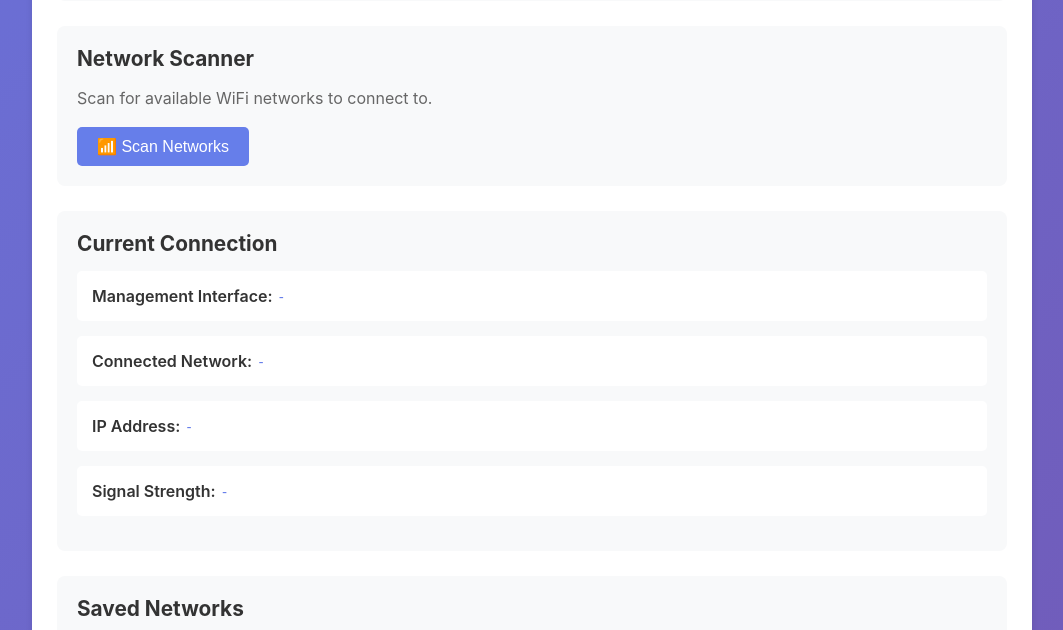
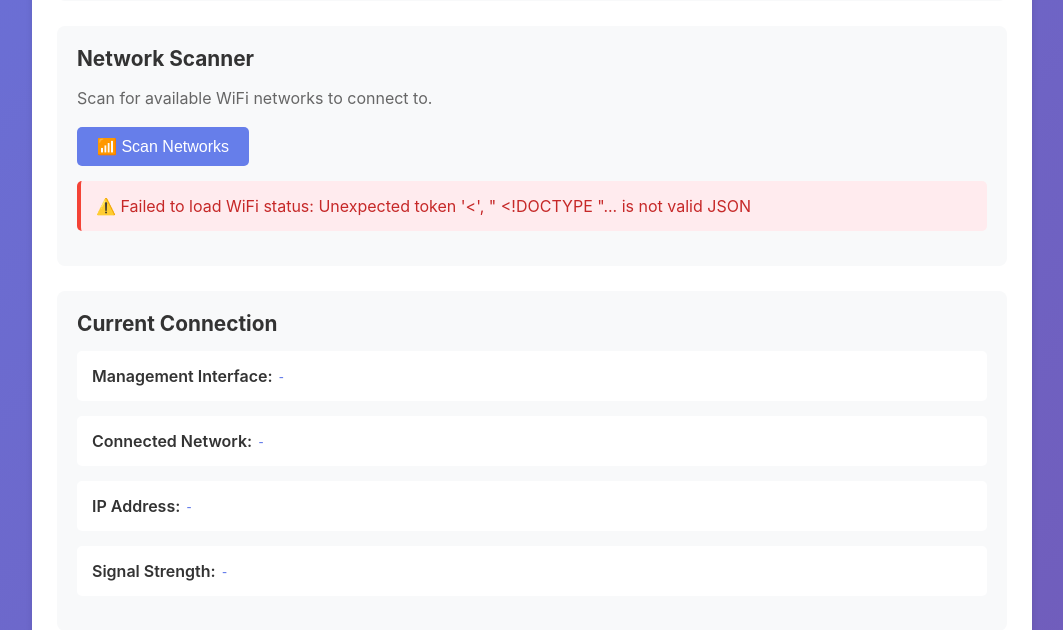
Before and after one commit to elm1nst3r/DeskPlumbus, a Flask app: template web/templates/settings.html in a window 1280 px wide. Shown: the part 1431-2061 px from the top of the page, without its empty margins (108-1171 px from the left). Run offline with Flask 3, Linux system fonts and the light colour scheme; the template is opened without the code that fills it, so the values that code supplies are empty.

Commit message:
Fix settings page: mosh status and WiFi manager error handling
Settings Page Fixes:
- Added loadMoshStatus() to DOMContentLoaded event listener
- Mosh server status now loads automatically on page load
- Added error display for WiFi manager initialization failures
- Shows helpful error messages when WiFi manager is unavailable

API Improvements:
- Added null check for WiFi manager in /api/wifi/status
- Added null check for WiFi manager in /api/wifi/scan
- Returns 503 status with clear error when manager not initialized
- Better error messages for troubleshooting

UI Enhancements:
- WiFi status displays "Unavailable" when manager fails
- Error messages shown prominently in WiFi status section
- Sets default "N/A" values when data unavailable

🤖 Generated with [Claude Code](https://claude.com/claude-code)

Co-Authored-By: Claude Sonnet 4.5 <noreply@anthropic.com>

```diff
--- a/app/api.py
+++ b/app/api.py
@@ -1427,6 +1427,12 @@ def register_routes(app: Flask):
             from app.wifi_manager import get_wifi_manager
 
             manager = get_wifi_manager()
+            if manager is None:
+                return jsonify({
+                    'success': False,
+                    'error': 'WiFi manager not initialized'
+                }), 503
+
             status = manager.get_status()
 
             return jsonify({
@@ -1449,6 +1455,12 @@ def register_routes(app: Flask):
             from app.wifi_manager import get_wifi_manager
 
             manager = get_wifi_manager()
+            if manager is None:
+                return jsonify({
+                    'success': False,
+                    'error': 'WiFi manager not initialized'
+                }), 503
+
             networks = manager.scan_networks()
 
             # Convert to dicts
--- a/web/templates/settings.html
+++ b/web/templates/settings.html
@@ -918,9 +918,26 @@
 
                     // Load saved networks
                     loadSavedNetworks();
+                } else {
+                    // Show error message
+                    const statusDiv = document.getElementById('wifiStatus');
+                    statusDiv.className = 'update-status error';
+                    statusDiv.textContent = `⚠️ WiFi Manager Error: ${data.error || 'Unknown error'}`;
+                    statusDiv.style.display = 'block';
+
+                    // Set default values
+                    document.getElementById('strategyValue').textContent = 'Unavailable';
+                    document.getElementById('mgmtInterface').textContent = 'N/A';
+                    document.getElementById('connectedSSID').textContent = 'N/A';
+                    document.getElementById('ipAddress').textContent = 'N/A';
+                    document.getElementById('signalStrength').textContent = 'N/A';
                 }
             } catch (error) {
                 console.error('Error loading WiFi status:', error);
+                const statusDiv = document.getElementById('wifiStatus');
+                statusDiv.className = 'update-status error';
+                statusDiv.textContent = `⚠️ Failed to load WiFi status: ${error.message}`;
+                statusDiv.style.display = 'block';
             }
         }
 
@@ -1717,6 +1734,7 @@
             loadCurrentVersion();
             loadWiFiStatus();
             loadEinkStatus();
+            loadMoshStatus();  // Load mosh status on page load
             loadLogs();  // Load logs on page load
         });
     </script>
```
